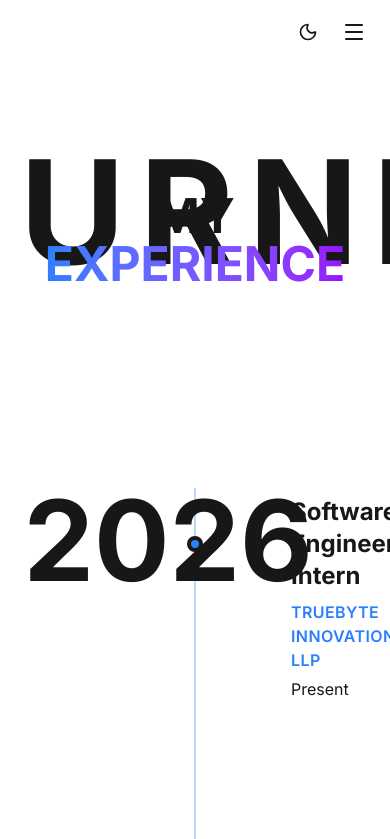
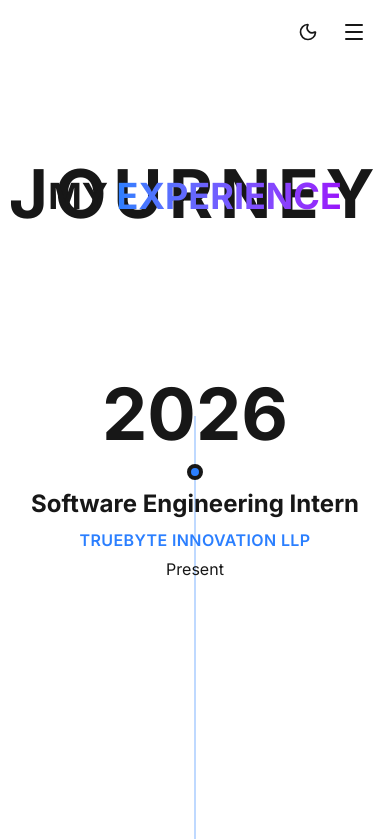
Before and after one commit to ruthvik-mt/MyPortfolio, a Next.js app: page /experience in a window 390 px wide. Shown: the top 839 px of the page. Built offline with nearby package versions, Linux system fonts and the light colour scheme.

Commit message:
refactor:media

```diff
--- a/app/about/page.tsx
+++ b/app/about/page.tsx
@@ -42,13 +42,7 @@ export default function About() {
 
       {/* BACKGROUND TEXT */}
       <h2
-        className="
-          absolute top-6 left-1/2 -translate-x-1/2
-          text-[9rem] font-bold tracking-widest pointer-events-none
-          text-muted-foreground/25
-          dark:text-gray-500/20
-          select-none
-        "
+        className="absolute top-8 sm:top-14 md:top-6 left-1/2 -translate-x-1/2 text-[4.5rem] sm:text-[6rem] md:text-[9rem] font-bold tracking-widest pointer-events-none text-muted-foreground/30 dark:text-gray-500/20 select-none whitespace-nowrap"
       >
         ABOUT
       </h2>
@@ -59,9 +53,9 @@ export default function About() {
         <motion.div
           initial={{ opacity: 0, y: 20 }}
           animate={{ opacity: 1, y: 0 }}
-          className="text-center mb-12 space-y-2"
+          className="text-center mb-12 space-y-2 relative z-10"
         >
-          <h1 className="mt-12 text-5xl md:text-6xl font-bold text-foreground">
+          <h1 className="mt-5 sm:mt-14 md:mt-12 text-4xl sm:text-5xl md:text-6xl font-bold text-foreground">
             ABOUT{" "}
             <span className="inline-block bg-gradient-to-r from-blue-500 to-purple-600 bg-clip-text text-transparent">
               ME
@@ -91,7 +85,7 @@ export default function About() {
                 alt="Profile"
                 fill
                 priority
-                className="rounded-full object-contain p-1 shadow-2xl relative z-10 translate-x-12 scale-[1.3]"
+                className="rounded-full object-contain p-1 shadow-2xl relative z-10 scale-[1.15] md:translate-x-12 md:scale-[1.3]"
               />
             </div>
           </motion.div>
--- a/app/contact/page.tsx
+++ b/app/contact/page.tsx
@@ -54,14 +54,7 @@ export default function Contact() {
     <div className="relative min-h-screen py-20 px-4 sm:px-6 lg:px-8 bg-background text-foreground overflow-hidden">
 
       {/* BACKGROUND TEXT */}
-      <h2
-        className="
-          absolute top-6 left-1/2 -translate-x-1/2
-          text-[9rem] font-bold tracking-widest pointer-events-none
-          text-muted-foreground/25
-          dark:text-gray-500/20
-          select-none
-        "
+      <h2 className="absolute top-16 sm:top-6 left-1/2 -translate-x-1/2 text-[3.8rem] sm:text-[9rem] font-bold tracking-widest pointer-events-none text-muted-foreground/30 sm:text-muted-foreground/20 dark:text-gray-500/15 sm:dark:text-gray-500/20 select-none whitespace-nowrap"
       >
         CONTACT
       </h2>
@@ -74,7 +67,7 @@ export default function Contact() {
           animate={{ opacity: 1, y: 0 }}
           className="text-center mb-16"
         >
-          <h1 className="mt-6 text-5xl md:text-6xl font-bold mb-4">
+          <h1 className="mt-3 sm:mt-6 text-4xl sm:text-5xl md:text-6xl font-bold mb-4">
             GET IN{" "}
             <span className="bg-gradient-to-r from-blue-500 to-purple-600 bg-clip-text text-transparent">
               TOUCH
--- a/app/experience/page.tsx
+++ b/app/experience/page.tsx
@@ -72,7 +72,7 @@ const educationData: JourneyItem[] = [
 
 export default function Experience() {
   return (
-    <div className="min-h-screen bg-background text-foreground transition-colors duration-300">
+    <div className="min-h-screen bg-backgroundm text-foreground transition-colors duration-300">
 
       {/* EXPERIENCE */}
       <JourneyTimeline heading="EXPERIENCE" items={experienceData} />
--- a/app/page.tsx
+++ b/app/page.tsx
@@ -82,7 +82,7 @@ export default function Home() {
               initial={{ opacity: 0, y: 20 }}
               animate={{ opacity: 1, y: 0 }}
               transition={{ delay: 0.3 }}
-              className="text-5xl md:text-6xl font-bold"
+              className="text-3xl sm:text-4xl md:text-5xl lg:text-6xl font-bold leading-tight break-words"
             >
               Hi, I&apos;m{" "}
               <span className="bg-gradient-to-r from-blue-500 via-purple-500 to-pink-500 bg-clip-text text-transparent">
@@ -109,7 +109,7 @@ export default function Home() {
               initial={{ opacity: 0, y: 20 }}
               animate={{ opacity: 1, y: 0 }}
               transition={{ delay: 0.5 }}
-              className="text-lg opacity-80 max-w-xl"
+              className=" text-base sm:text-lg opacity-80 max-w-xl leading-relaxed "
             >
               I build secure, scalable full-stack applications and enjoy turning
               complex problems into clean, user-focused solutions.
@@ -119,13 +119,13 @@ export default function Home() {
               initial={{ opacity: 0, y: 20 }}
               animate={{ opacity: 1, y: 0 }}
               transition={{ delay: 0.6 }}
-              className="flex flex-wrap gap-4"
+              className="flex flex-wrap gap-12 sm:gap-5"
             >
               <Link href="/projects">
                 <motion.button
                   whileHover={{ scale: 1.05 }}
                   whileTap={{ scale: 0.95 }}
-                  className="px-8 py-4 bg-gradient-to-r from-blue-500 to-purple-600 text-white rounded-lg font-semibold flex items-center space-x-2 shadow-lg hover:shadow-xl transition-shadow"
+                  className="px-5 py-3 text-sm sm:px-8 sm:py-4 sm:text-base bg-gradient-to-r from-blue-500 to-purple-600 text-white rounded-lg font-semibold flex items-center space-x-2 shadow-lg hover:shadow-xl transition-shadow"
                 >
                   <span>View Projects</span>
                   <ArrowRight className="w-5 h-5" />
@@ -136,7 +136,7 @@ export default function Home() {
                 <motion.button
                   whileHover={{ scale: 1.05 }}
                   whileTap={{ scale: 0.95 }}
-                  className="px-8 py-4 glass rounded-lg font-semibold transition-colors"
+                  className="px-10 py-3 text-sm sm:px-8 sm:py-4 sm:text-base glass rounded-lg font-semibold transition-colors"
                 >
                   Contact Me
                 </motion.button>
--- a/app/projects/page.tsx
+++ b/app/projects/page.tsx
@@ -96,15 +96,7 @@ export default function Projects() {
     <div className="relative min-h-screen py-20 px-4 sm:px-6 lg:px-8 bg-background text-foreground transition-colors duration-300 overflow-hidden">
 
       {/* BACKGROUND TEXT */}
-      <h2
-        className="
-          absolute top-6 left-1/2 -translate-x-1/2
-          text-[9rem] font-bold tracking-widest pointer-events-none
-          text-muted-foreground/25
-          dark:text-gray-500/20
-          select-none
-        "
-      >
+      <h2 className="absolute top-16 sm:top-6 left-1/2 -translate-x-1/2 text-[3.8rem] sm:text-[9rem] font-bold tracking-widest pointer-events-none text-muted-foreground/30 sm:text-muted-foreground/20 dark:text-gray-500/15 sm:dark:text-gray-500/20 select-none whitespace-nowrap">
         PROJECTS
       </h2>
 
@@ -116,7 +108,7 @@ export default function Projects() {
           animate={{ opacity: 1, y: 0 }}
           className="text-center mb-16"
         >
-          <h1 className="mt-6 text-5xl md:text-6xl font-bold mb-4">
+          <h1 className="mt-3 sm:mt-6 text-4xl sm:text-5xl md:text-6xl font-bold mb-4">
             MY{" "}
             <span className="inline-block bg-gradient-to-r from-blue-500 to-purple-600 bg-clip-text text-transparent">
               WORK
--- a/app/skills/page.tsx
+++ b/app/skills/page.tsx
@@ -47,13 +47,7 @@ export default function Skills() {
 
       {/* BACKGROUND TEXT */}
       <h2
-        className="
-          absolute top-6 left-1/2 -translate-x-1/2
-          text-[9rem] font-bold tracking-widest pointer-events-none
-          text-muted-foreground/25
-          dark:text-gray-500/20
-          select-none
-        "
+        className="absolute top-16 sm:top-12 md:top-8 left-1/2 -translate-x-1/2 text-[4.5rem] sm:text-[6rem] md:text-[9rem] font-bold tracking-widest pointer-events-none text-muted-foreground/30 dark:text-gray-500/20 select-none whitespace-nowrap"
       >
         SKILLS
       </h2>
@@ -66,7 +60,7 @@ export default function Skills() {
           animate={{ opacity: 1, y: 0 }}
           className="text-center mb-16"
         >
-          <h1 className="mt-6 text-5xl md:text-6xl font-bold mb-4">
+          <h1 className="mt-4 sm:mt-10 md:mt-10 text-4xl sm:text-5xl md:text-6xl font-bold mb-4">
             TECH{" "}
             <span className="bg-gradient-to-r from-blue-500 to-purple-600 bg-clip-text text-transparent">
               STACK
--- a/components/JourneyTimeline.tsx
+++ b/components/JourneyTimeline.tsx
@@ -20,17 +20,11 @@ export default function JourneyTimeline({
   items,
 }: JourneyTimelineProps) {
   return (
-    <section className="relative py-32 overflow-hidden">
+    <section className="relative py-28 sm:py-32 overflow-hidden">
 
       {/* BACKGROUND TEXT */}
       <h2
-        className="
-          absolute top-10 left-1/2 -translate-x-1/2
-          text-[9rem] font-bold tracking-widest pointer-events-none
-          text-muted-foreground/25
-          dark:text-gray-500/20
-          select-none
-        "
+        className="absolute top-20 sm:top-10 left-1/2 -translate-x-1/2 text-[4.2rem] sm:text-[9rem] font-bold tracking-widest pointer-events-none text-muted-foreground/20 sm:text-muted-foreground/30 dark:text-gray-500/20 sm:dark:text-gray-500/20 select-none whitespace-nowrap"
       >
         JOURNEY
       </h2>
@@ -41,7 +35,7 @@ export default function JourneyTimeline({
         animate={{ opacity: 1, y: 0 }}
         className="text-center mb-32 relative z-30"
       >
-        <h2 className="text-5xl md:text-6xl font-bold">
+        <h2 className="mt-0 sm:mt-0 text-4xl sm:text-5xl md:text-6xl font-bold">
           MY{" "}
           <span className="bg-gradient-to-r from-blue-500 to-purple-600 bg-clip-text text-transparent">
             {heading}
@@ -52,7 +46,7 @@ export default function JourneyTimeline({
       {/* TIMELINE */}
       <div className="relative max-w-6xl mx-auto z-20 pt-10 pb-10">
 
-        {/* CENTER LINE — corrected (no invalid Tailwind class) */}
+        {/* CENTER LINE */}
         <div className="absolute left-1/2 top-[72px] bottom-20 w-[2px] bg-blue-500/30 -translate-x-1/2" />
 
         {items.map((item, index) => (
@@ -63,15 +57,21 @@ export default function JourneyTimeline({
             }`}
           >
 
-            {/* YEAR */}
+            {/* YEAR (moved slightly up + responsive) */}
             <div
               className={`
-                absolute top-0
-                text-[7rem] font-bold pointer-events-none select-none
-                text-muted-foreground/35
+                absolute top-0 max-md:-top-6
+                text-[4.5rem] md:text-[7rem] font-bold
+                pointer-events-none select-none
+                text-muted-foreground/40
                 dark:text-gray-400/30
                 z-40
-                ${item.side === "left" ? "left-[6%]" : "right-[6%]"}
+                ${
+                  item.side === "left"
+                    ? "md:left-[6%]"
+                    : "md:right-[6%]"
+                }
+                max-md:left-1/2 max-md:-translate-x-1/2
               `}
             >
               {item.year}
@@ -87,17 +87,24 @@ export default function JourneyTimeline({
               "
             />
 
-            {/* CONTENT */}
+            {/* CONTENT (responsive only) */}
             <motion.div
               initial={{ opacity: 0, x: item.side === "left" ? -80 : 80 }}
               whileInView={{ opacity: 1, x: 0 }}
               transition={{ duration: 0.6 }}
               viewport={{ once: true }}
-              className={`relative z-20 w-1/2 px-10 ${
-                item.side === "left"
-                  ? "ml-auto pl-24 text-left"
-                  : "mr-auto pr-24 text-right"
-              }`}
+              className={`
+                relative z-20
+                w-full md:w-1/2
+                px-6 md:px-10
+                max-md:mt-16
+                max-md:text-center
+                ${
+                  item.side === "left"
+                    ? "md:ml-auto md:pl-24 md:text-left"
+                    : "md:mr-auto md:pr-24 md:text-right"
+                }
+              `}
             >
               <h3 className="text-2xl font-bold mb-2">{item.title}</h3>
               <p className="text-blue-500 font-semibold mb-1 uppercase tracking-wide">
```
